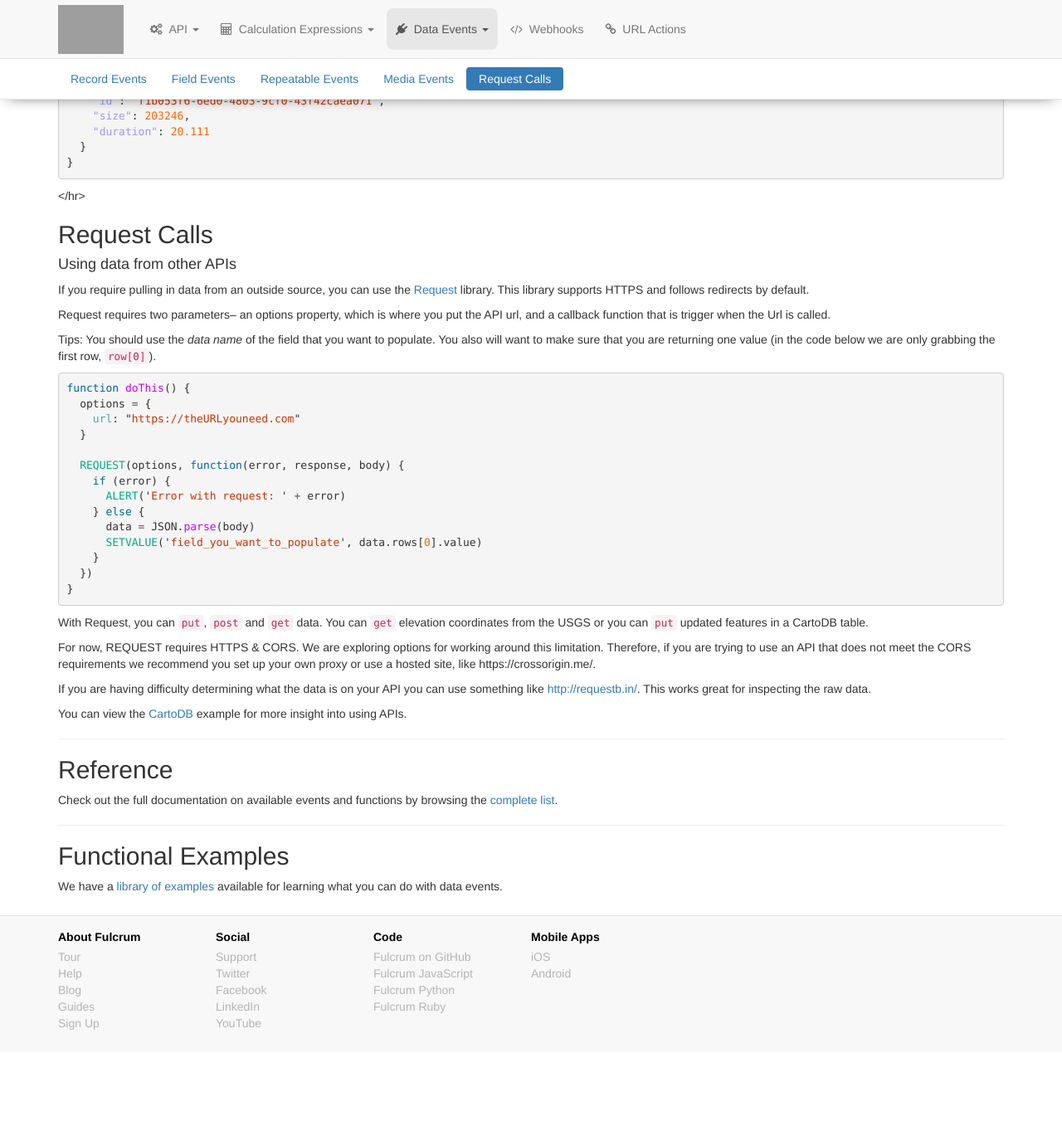
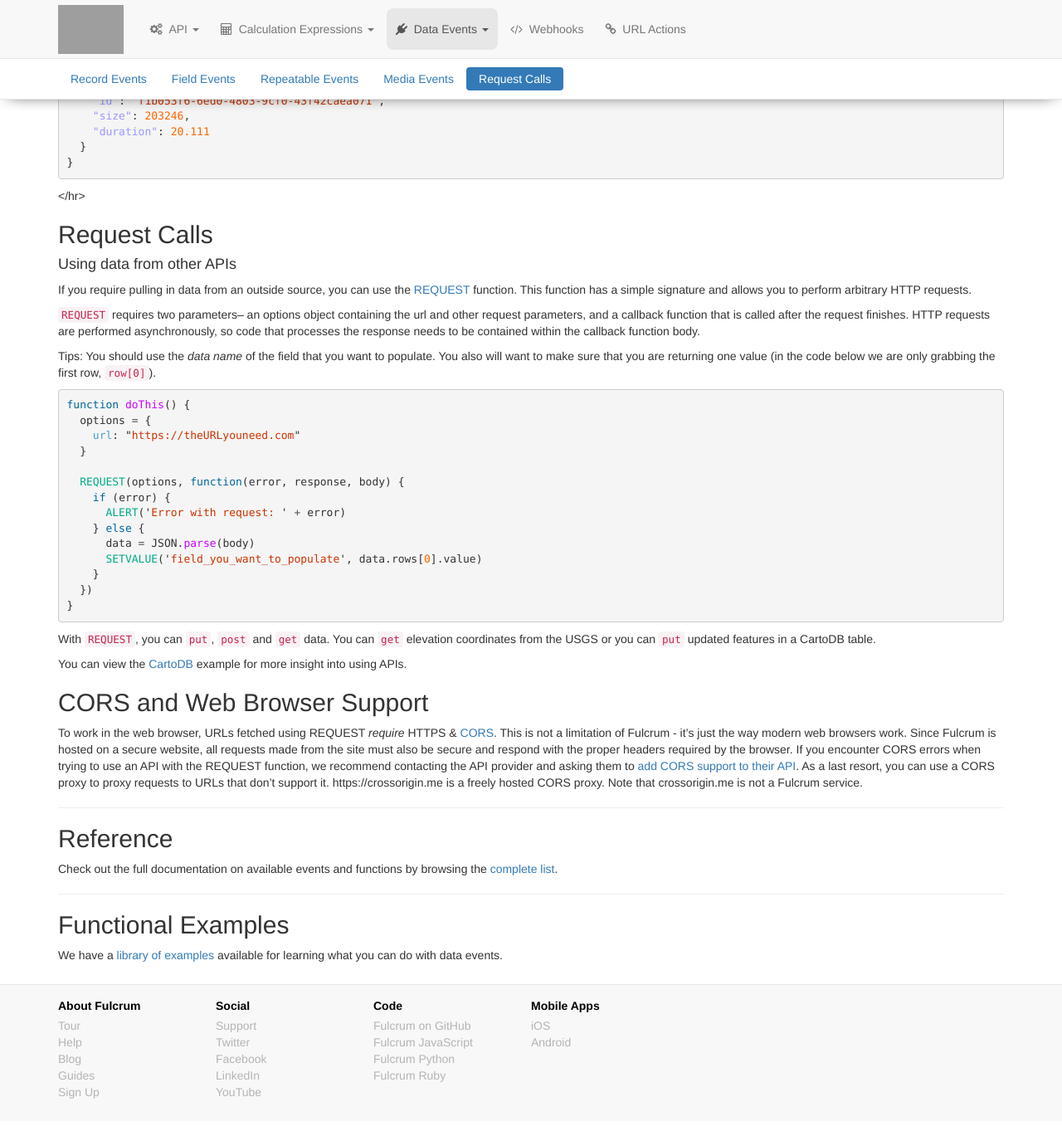
Before and after one commit to rylincoln/developer.fulcrumapp.com, a Jekyll site: the page built from _data-events/intro.md, in a window 1280 px wide and 1400 px high, scrolled down 4627 px. Shown: the top 1363 px of the window at 83% size. Built offline with Jekyll 4.4.1, drawn with Linux system fonts in a browser that asks for light colours; nearby versions of some CDN libraries; before the commit the page ends 5944 px from its top, so only the background shows below that; grey boxes are pictures that could not be loaded.

Commit message:
Add some more info on REQUEST and CORS

````diff
--- a/_data-events/intro.md
+++ b/_data-events/intro.md
@@ -219,13 +219,13 @@ The callback for `add-audio` events is passed an event parameter with `name`, `f
 
 #### Using data from other APIs
 
-If you require pulling in data from an outside source, you can use the [Request](https://github.com/request/request) library. This library supports HTTPS and follows redirects by default.
+If you require pulling in data from an outside source, you can use the [REQUEST](/data-events/reference/request/) function. This function has a simple signature and allows you to perform arbitrary HTTP requests.
 
-Request requires two parameters-- an options property, which is where you put the API url, and a callback function that is trigger when the Url is called.
+`REQUEST` requires two parameters-- an options object containing the url and other request parameters, and a callback function that is called after the request finishes. HTTP requests are performed asynchronously, so code that processes the response needs to be contained within the callback function body.
 
 Tips: You should use the _data name_ of the field that you want to populate. You also will want to make sure that you are returning one value (in the code below we are only grabbing the first row, `row[0]`).
 
-``` js
+```js
 function doThis() {
   options = {
     url: "https://theURLyouneed.com"
@@ -241,13 +241,14 @@ function doThis() {
   })
 }
 ```
-With Request, you can `put`, `post` and `get` data. You can `get` elevation coordinates from the USGS or you can `put` updated features in a CartoDB table.
 
-For now, REQUEST requires HTTPS & CORS. We are exploring options for working around this limitation. Therefore, if you are trying to use an API that does not meet the CORS requirements we recommend you set up your own proxy or use a hosted site, like https://crossorigin.me/.
-
-If you are having difficulty determining what the data is on your API you can use something like [http://requestb.in/](http://requestb.in/). This works great for inspecting the raw data.
+With `REQUEST`, you can `put`, `post` and `get` data. You can `get` elevation coordinates from the USGS or you can `put` updated features in a CartoDB table.
 
 You can view the [CartoDB](/data-events/examples/geofencing-with-cartodb) example for more insight into using APIs.
+
+## CORS and Web Browser Support
+
+To work in the web browser, URLs fetched using REQUEST *require* HTTPS & [CORS](https://en.wikipedia.org/wiki/Cross-origin_resource_sharing). This is not a limitation of Fulcrum - it's just the way modern web browsers work. Since Fulcrum is hosted on a secure website, all requests made from the site must also be secure and respond with the proper headers required by the browser. If you encounter CORS errors when trying to use an API with the REQUEST function, we recommend contacting the API provider and asking them to [add CORS support to their API](http://http://enable-cors.org). As a last resort, you can use a CORS proxy to proxy requests to URLs that don't support it. https://crossorigin.me is a freely hosted CORS proxy. Note that crossorigin.me is not a Fulcrum service.
 <hr>
 
 ## Reference
````
